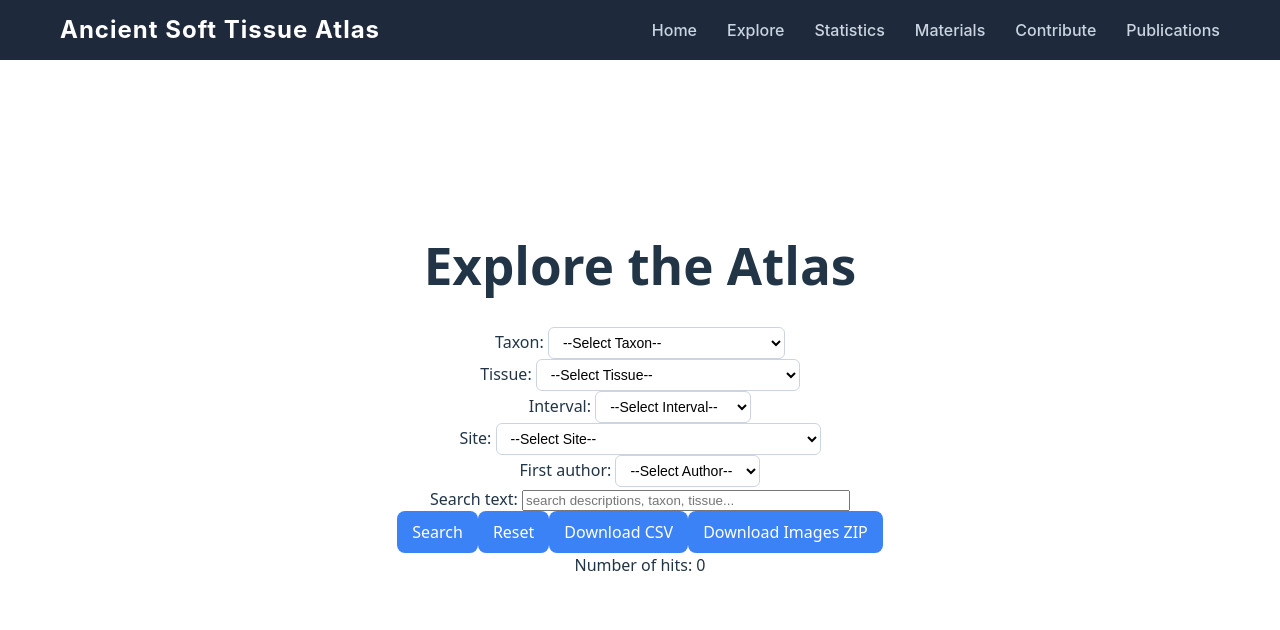
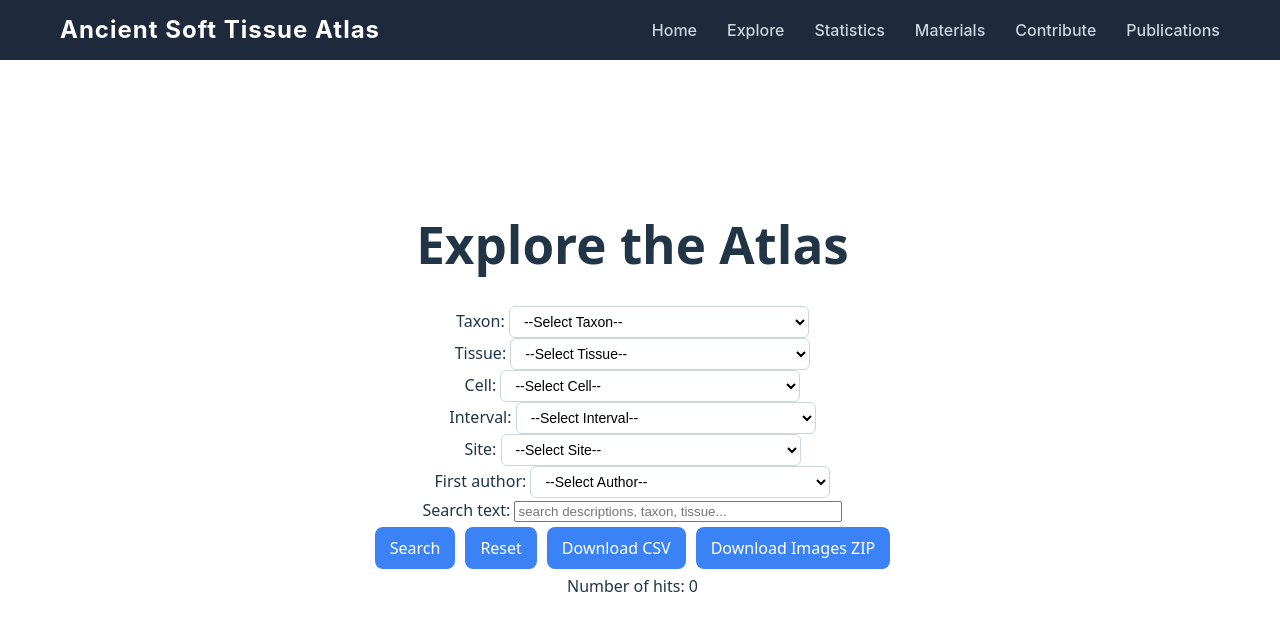
Before and after one commit to Ozzie-rivera/ancient-soft-tissue-atlas, a React (Vite) app: page /explore in a window 1280 px wide. Shown: the top 630 px of the page. Built offline with nearby package versions, Linux system fonts and the light colour scheme.

Commit message:
260505
cleaned up data in taxon, cell, tissue columns

```diff
--- a/src/pages/Explore.css
+++ b/src/pages/Explore.css
@@ -1,5 +1,10 @@
 html {
   color-scheme: light;
+  scrollbar-gutter: stable;
+}
+
+body {
+  overflow-y: scroll;
 }
 
 .explore-container {
@@ -46,6 +51,7 @@ select {
 
 /* Button */
 button {
+  margin: 5px;
   background-color: #3b82f6;
   color: white;
   border: none;
@@ -60,11 +66,29 @@ button:hover {
   background-color: #2563eb;
 }
 
-/* Results Grid */
 .results {
-  display: flex;
-  flex-wrap: wrap;
+  width: 100%;
   justify-content: center;
-  gap: 20px;
-  margin-top: 30px;
+  box-sizing: border-box;
 }
+
+.form-row {
+  display: grid;
+  grid-template-columns: 160px 300px;
+  align-items: center;
+  column-gap: 12px;
+  margin-bottom: 10px;
+}
+
+/* THIS is the key */
+.form-row label {
+  justify-self: start;   /* forces same left start point */
+  text-align: left;
+  margin: 0;
+}
+
+.uniform-select,
+.form-row input {
+  width: 300px;
+  box-sizing: border-box;
+}
--- a/src/pages/Explore.jsx
+++ b/src/pages/Explore.jsx
@@ -8,11 +8,13 @@ function Explore() {
     const alltaxons = [...new Set(imageData.map(row => row.taxon))].sort();
     const intervals = [...new Set(imageData.map(row => row.interval))].sort();
     const tissues = [...new Set(imageData.map(row => row.tissue))].sort();
+    const cells = [...new Set(imageData.map(row => row.cell))].sort();
     const sites = [...new Set(imageData.map(row => row.site))].sort();
     const authors = [...new Set(imageData.map(row => row.first_author))].sort();
 
     const [taxon, setTaxon] = useState("");
     const [tissue, setTissue] = useState("");
+    const [cell, setCell] = useState("");
     const [interval, setInterval] = useState("");
     const [site, setSite] = useState("");
     const [first_author, setFirstauthor] = useState("");
@@ -25,6 +27,7 @@ function Explore() {
         console.log("Selected filters:");
         console.log("Taxon:", taxon);
         console.log("Tissue:", tissue);
+        console.log("Cell:", cell);
         console.log("Interval:", interval);
         console.log("Site:", site);
         console.log("First Author:", first_author);
@@ -33,6 +36,7 @@ function Explore() {
             const matchesFilters = (
                 (taxon === "" || item.taxon === taxon) &&
                 (tissue === "" || item.tissue === tissue) &&
+                (cell === "" || item.cell === cell) &&
                 (interval === "" || item.interval === interval) &&
                 (site === "" || item.site === site) &&
                 (first_author === "" || item.first_author === first_author)
@@ -43,6 +47,7 @@ function Explore() {
                 (item.description && item.description.toLowerCase().includes(q)) ||
                 (item.taxon && item.taxon.toLowerCase().includes(q)) ||
                 (item.tissue && item.tissue.toLowerCase().includes(q)) ||
+                (item.cell && item.cell.toLowerCase().includes(q)) ||
                 (item.interval && item.interval.toLowerCase().includes(q)) ||
                 (item.site && item.site.toLowerCase().includes(q)) ||
                 (item.first_author && item.first_author.toLowerCase().includes(q))
@@ -127,6 +132,7 @@ function Explore() {
     const resetAll = () => {
         setTaxon("");
         setTissue("");
+        setCell("");
         setInterval("");
         setSite("");
         setFirstauthor("");
@@ -138,9 +144,9 @@ function Explore() {
         <div>
             <h1>Explore the Atlas</h1>
 
-            <label>
+            <label className="form-label">
                 Taxon:{" "}
-                <select value={taxon} onChange={(e) => setTaxon(e.target.value)}>
+                <select className="uniform-select" value={taxon} onChange={(e) => setTaxon(e.target.value)}>
                     <option value="">--Select Taxon--</option>
                         {alltaxons.map((taxon, index) => (
                             <option key={index} value={taxon}>
@@ -149,11 +155,11 @@ function Explore() {
                         ))}
                 </select>
             </label>
-            <br />
+            <br/>
 
-            <label>
+            <label className="form-label">
                 Tissue:{" "}
-                <select value={tissue} onChange={(e) => setTissue(e.target.value)}>
+                <select className="uniform-select" value={tissue} onChange={(e) => setTissue(e.target.value)}>
                     <option value="">--Select Tissue--</option>
                         {tissues.map((tissue, index) => (
                             <option key={index} value={tissue}>
@@ -162,11 +168,24 @@ function Explore() {
                         ))}
                 </select>
             </label>
-            <br />
+            <br/>
 
-            <label>
+            <label className="form-label">
+                Cell:{" "}
+                <select className="uniform-select" value={cell} onChange={(e) => setCell(e.target.value)}>
+                    <option value="">--Select Cell--</option>
+                        {cells.map((cell, index) => (
+                            <option key={index} value={cell}>
+                                {cell}
+                            </option>
+                        ))}
+                </select>
+            </label>
+            <br/>
+
+            <label className="form-label">
                 Interval:{" "}
-                <select value={interval} onChange={(e) => setInterval(e.target.value)}>
+                <select className="uniform-select" value={interval} onChange={(e) => setInterval(e.target.value)}>
                     <option value="">--Select Interval--</option>
                         {intervals.map((e, index) => (
                             <option key={index} value={e}>
@@ -175,11 +194,11 @@ function Explore() {
                         ))}
                       </select>
             </label>
-            <br />
+            <br/>
 
-            <label>
+            <label className="form-label">
                 Site:{" "}
-                <select value={site} onChange={(e) => setSite(e.target.value)}>
+                <select className="uniform-select" value={site} onChange={(e) => setSite(e.target.value)}>
                     <option value="">--Select Site--</option>
                         {sites.map((s, index) => (
                             <option key={index} value={s}>
@@ -188,11 +207,11 @@ function Explore() {
                         ))}
                       </select>
             </label>
-            <br />
+            <br/>
 
-            <label>
+            <label className="form-label">
                 First author:{" "}
-                <select value={first_author} onChange={(e) => setFirstauthor(e.target.value)}>
+                <select className="uniform-select" value={first_author} onChange={(e) => setFirstauthor(e.target.value)}>
                     <option value="">--Select Author--</option>
                         {authors.map((s, index) => (
                             <option key={index} value={s}>
@@ -201,9 +220,9 @@ function Explore() {
                         ))}
                       </select>
             </label>
-            <br />
+            <br/>
 
-            <label>
+            <label className="form-label">
                 Search text: {" "}
                 <input
                     type="text"
@@ -213,7 +232,7 @@ function Explore() {
                     style={{ width: "320px" }}
                 />
             </label>
-            <br />
+            <br/>
 
 
             <button onClick={handleSearch}>Search</button>
```
Also changed, not shown: src/data/imageData3.js.
